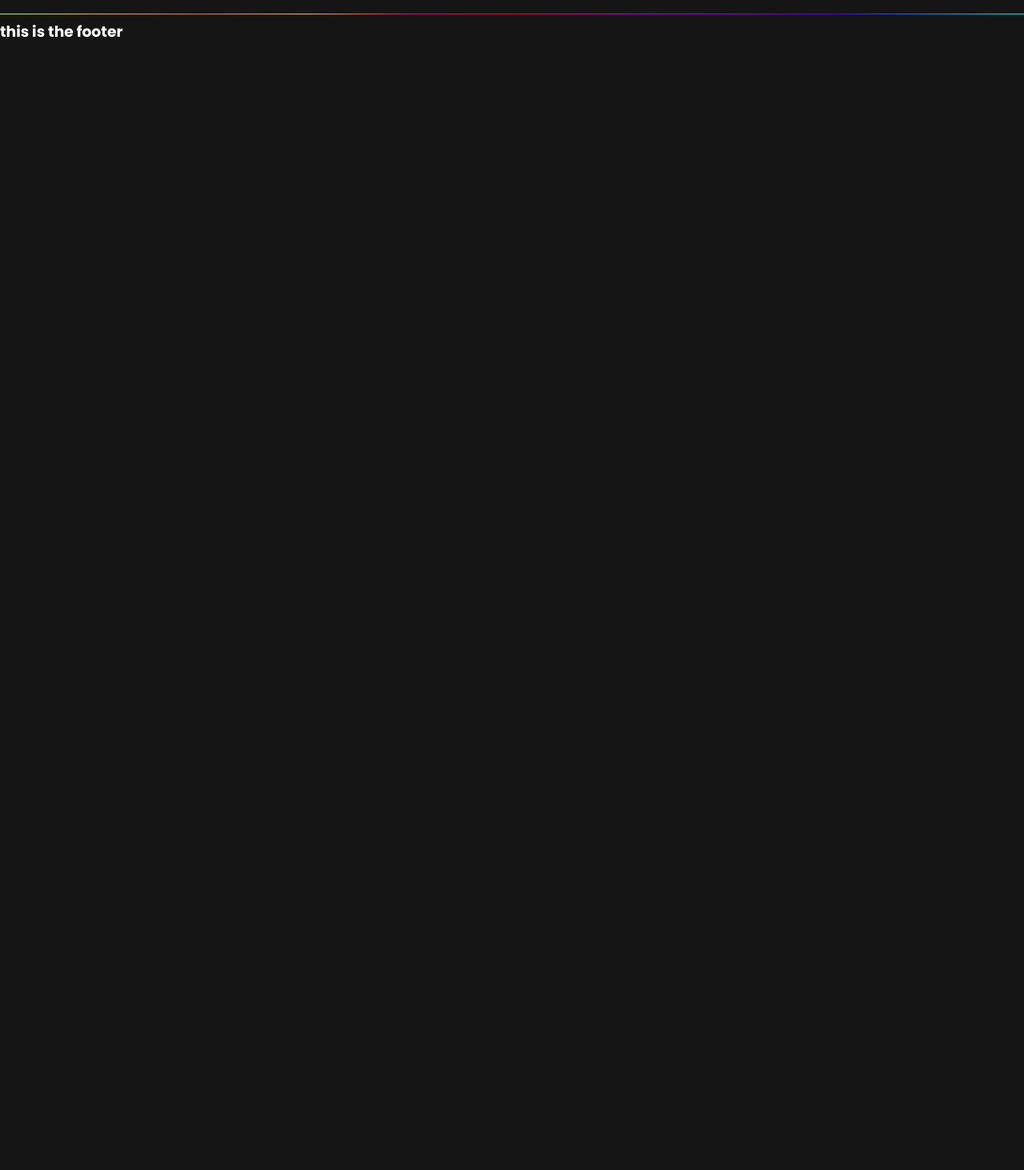
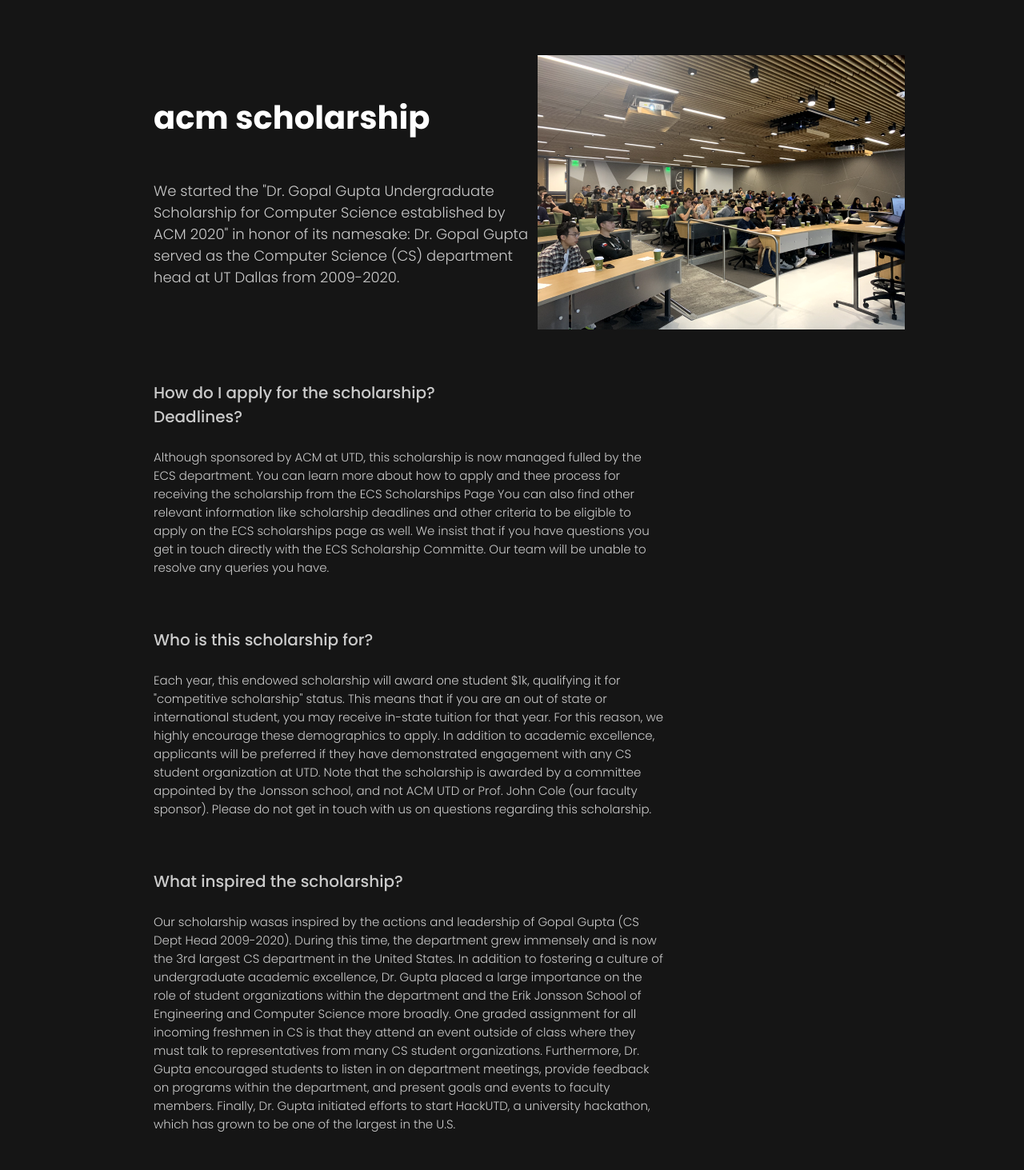
Before and after one commit to acmutd/acm-website, a React (Create React App) app: page / in a window 1280 px wide. Shown: the part 107-1570 px from the top of the page at 80% size. Before the commit the page ends 800 px from the top, so only its background shows below. Built offline with nearby package versions, Linux system fonts and the light colour scheme.

Commit message:
basic scholarship page layout

```diff
--- a/src/App.js
+++ b/src/App.js
@@ -9,6 +9,7 @@
 import Events from './components/Pages/Events';
 import Officers from './components/Pages/Officers';
 import Scholarship from './components/Pages/Scholarship';
+
 
 
 function App() {
--- a/src/components/Footer/Footer.css
+++ b/src/components/Footer/Footer.css
@@ -1,3 +1,7 @@
 .rainbowFooter{
     width: 100%;
 }
+
+.footer{
+    margin-top: 3rem;
+}
--- a/src/components/Footer/Footer.js
+++ b/src/components/Footer/Footer.js
@@ -5,7 +5,7 @@
 
 function Footer(props) {
     return (
-        <div>
+        <div className='footer'>
        <img className='rainbowFooter'src={rainbowFooter}/>
        <h3 style={{color: 'white'}}>this is the footer</h3>
 
--- a/src/components/Pages/Officers.js
+++ b/src/components/Pages/Officers.js
@@ -1,10 +1,11 @@
 import React from 'react';
+
 
 function Officers(props) {
     return (
         <div>
-            <h1 style={{color:'white'}}>This is the officers page</h1>
-        </div>
+		<h1 style={{color: 'white'}}>This is the officers page</h1>
+    </div>
     );
 }
 
--- a/src/components/Pages/Scholarship.css
+++ b/src/components/Pages/Scholarship.css
@@ -1,4 +1,43 @@
+.format{
+    margin-left: 12rem;
+    margin-top: 6rem;
+    margin-right: 12rem;
+}
+
 .header{
-    font-size: large;
+    margin-top: 3rem;
+    font-size: 40px;
     color: white;
+    margin-bottom: 3rem;
 }
+
+.subheading1{
+    font-weight: 300;
+    color: #CACACA;
+    font-size: 18px;
+    width: 30rem;
+}
+
+.subheading2{
+    /* remove after adding button */
+    margin-top: 4rem;
+    font-weight: 500;
+    color: #CACACA;
+    font-size: 20px;
+    width: 25rem;
+}
+
+.body1{
+    margin-top: 1.5rem;
+    font-weight: 300;
+    color:#CACACA;
+    font-size: 15px;
+    width: 40rem;
+}
+
+.image-format{
+    display: flex;
+    align-items: right;
+    justify-content: space-between;
+
+}
--- a/src/components/Pages/Scholarship.js
+++ b/src/components/Pages/Scholarship.js
@@ -1,10 +1,77 @@
 import React from 'react';
 import './Scholarship.css';
+import img1 from '../../assets/scholarshipPageImage1.png';
 
 export default function Scholarship() {
   return (
-    <div>
-        <h1 className='header'>This is the Scholarship page</h1>
+    <div className='format'>
+
+        <div className='image-format'>
+
+        <div>
+        <h1 className='header'>acm scholarship</h1>
+
+        <h2 className='subheading1'>
+        We started the "Dr. Gopal Gupta Undergraduate Scholarship for Computer Science
+        established by ACM 2020" in honor of its namesake: Dr. Gopal Gupta served as the
+        Computer Science (CS) department head at UT Dallas from 2009-2020.
+        </h2>
+        </div>
+
+        <img className='image'src={img1} alt='group-photo1'/>
+        </div>
+
+        <h2 className= 'subheading2'>
+        How do I apply for the scholarship? Deadlines?
+        </h2>
+
+        <h1 className = 'body1'>
+        Although sponsored by ACM at UTD, this scholarship is now managed fulled by the
+        ECS department. You can learn more about how to apply and thee process for
+        receiving the scholarship from the ECS Scholarships Page You can also find
+        other relevant information like scholarship deadlines and other criteria to
+        be eligible to apply on the ECS scholarships page as well. We insist that if
+        you have questions you get in touch directly with the ECS Scholarship Committe.
+        Our team will be unable to resolve any queries you have.
+        </h1>
+
+        <h2 className= 'subheading2'>
+        Who is this scholarship for?
+        </h2>
+
+        <h1 className='body1'>
+        Each year, this endowed scholarship will award one student $1k, qualifying it for
+        "competitive scholarship" status. This means that if you are an out of state or
+        international student, you may receive in-state tuition for that year. For this
+        reason, we highly encourage these demographics to apply. In addition to academic
+        excellence, applicants will be preferred if they have demonstrated engagement with
+        any CS student organization at UTD. Note that the scholarship is awarded by a
+        committee appointed by the Jonsson school, and not ACM UTD or Prof. John Cole (our
+        faculty sponsor). Please do not get in touch with us on questions regarding this
+        scholarship.
+        </h1>
+
+        <h2 className= 'subheading2'>
+        What inspired the scholarship?
+        </h2>
+
+        <h1 className='body1'>
+        Our scholarship wasas inspired by the actions and leadership of Gopal Gupta
+        (CS Dept Head 2009-2020). During this time, the department grew immensely and
+        is now the 3rd largest CS department in the United States. In addition to
+        fostering a culture of undergraduate academic excellence, Dr. Gupta placed
+        a large importance on the role of student organizations within the department
+        and the Erik Jonsson School of Engineering and Computer Science more broadly.
+        One graded assignment for all incoming freshmen in CS is that they attend an
+        event outside of class where they must talk to representatives from many CS
+        student organizations. Furthermore, Dr. Gupta encouraged students to listen
+        in on department meetings, provide feedback on programs within the department,
+        and present goals and events to faculty members. Finally, Dr. Gupta initiated
+        efforts to start HackUTD, a university hackathon, which has grown to be one of
+        the largest in the U.S.
+        </h1>
+
+
 
 
     </div>
```
Also changed, not shown: src/assets/scholarshipPageImage1.png (added).
